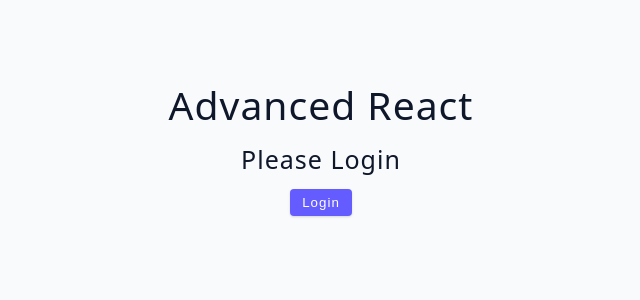
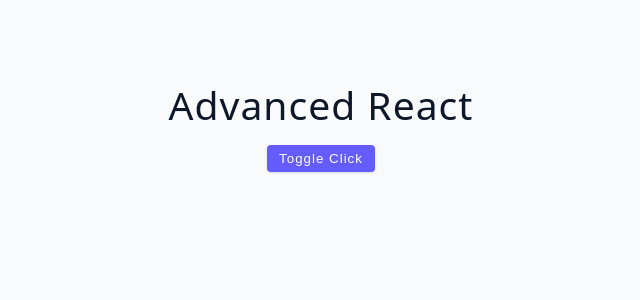
Before and after one commit to nlagdhir/react-projects, a React (Vite) app in the folder 03-advanced-react/: page / in a window 1280 px wide. Shown: the top 300 px of the page, without its empty margins (319-959 px from the left). Built offline with nearby package versions, Linux system fonts and the light colour scheme.

Commit message:
worked on useEffect with cleanup function

```diff
--- a/03-advanced-react/src/App.jsx
+++ b/03-advanced-react/src/App.jsx
@@ -7,6 +7,7 @@ import CodeExample from "./concepts/02-useEffect/01-code-example";
 import UseEffectBasics from "./concepts/02-useEffect/02-useEffect-basics";
 import MultipleEffects from "./concepts/02-useEffect/03-multiple-effects";
 import FetchData from "./concepts/02-useEffect/04-fetch-data";
+import CleanupFunction from "./concepts/02-useEffect/05-cleanup-function";
 import MultipleReturnsBasics from "./concepts/03-conditional-rendering/01-multiple-returns-basics";
 import MultipleReturnsFetchData from "./concepts/03-conditional-rendering/02-multiple-returns-fetch-data";
 import ShortCircuitOverview from "./concepts/03-conditional-rendering/04-short-circuit-overview";
@@ -28,13 +29,14 @@ function App() {
       {/* <UseEffectBasics /> */}
       {/* <MultipleEffects /> */}
       {/* <FetchData /> */}
+      <CleanupFunction />
 
       {/* <MultipleReturnsBasics /> */}
       {/* <MultipleReturnsFetchData /> */}
       {/* <ShortCircuitOverview /> */}
       {/* <ShortCircuitExamples />  */}
       {/* <ToggleChallenge /> */}
-      <UserChallenge />
+      {/* <UserChallenge /> */}
 
 
     </div>
--- a/03-advanced-react/src/concepts/02-useEffect/05-cleanup-function.jsx
+++ b/03-advanced-react/src/concepts/02-useEffect/05-cleanup-function.jsx
@@ -1,5 +1,33 @@
+import { useEffect, useState } from "react";
+
 const CleanupFunction = () => {
-  return <h2>cleanup function</h2>;
+
+  const [toggle, setToggle] = useState(false);
+
+  return <>
+
+    <button className="btn" onClick={() => setToggle(!toggle)}>Toggle Click</button>
+
+    {toggle && <SomeComponent />}
+  </>
 };
 
+const SomeComponent = () => {
+
+  useEffect(() => {
+
+    const intId = setInterval(() => {
+      console.log('Hello from interval!');
+    },1000)
+
+    return () => {
+      console.log('clean Interval!');
+      clearInterval(intId);
+    }
+
+  },[])
+
+  return <h2>Hello There</h2>
+}
+
 export default CleanupFunction;
```
